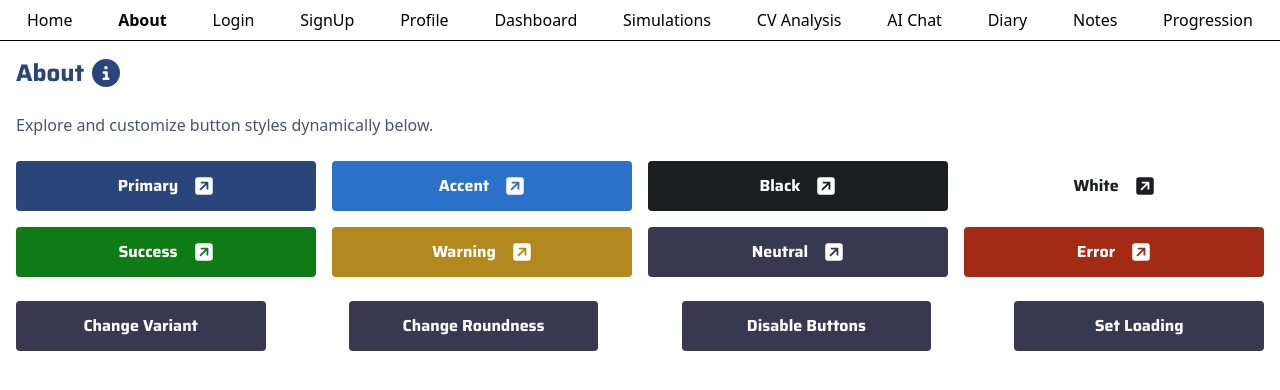
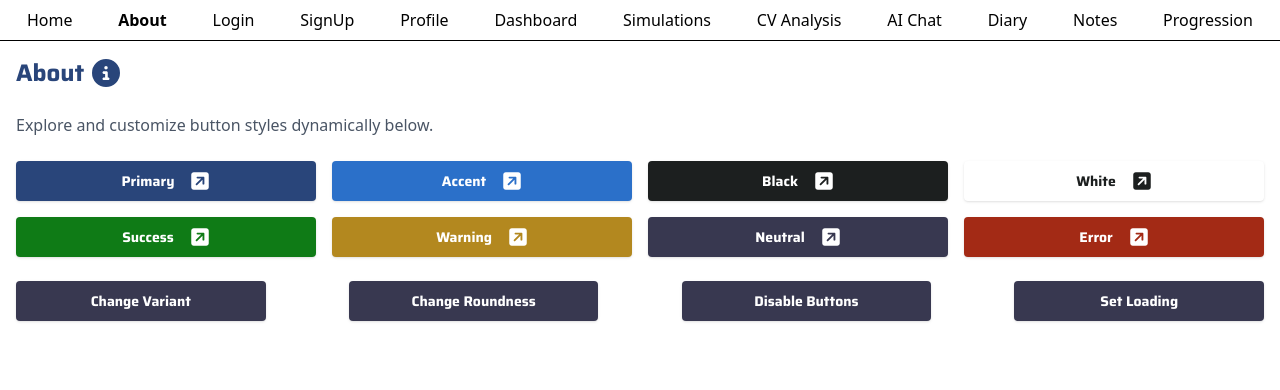
Before and after one commit to Tugduoff/TalkUp.AI, a React (Vite) app in the folder web/: page /about in a window 1280 px wide. Shown: the top 390 px of the page. Built offline with nearby package versions, Linux system fonts and the light colour scheme; no server answers.

Commit message:
feat: use cva for variants of the button component

```diff
--- a/web/src/components/atoms/button/index.tsx
+++ b/web/src/components/atoms/button/index.tsx
@@ -1,57 +1,65 @@
-import { ButtonProps, ButtonVariant } from './types';
+import { cn } from '@/utils/cn';
+import React from 'react';
+
+import { ButtonProps } from './types';
 import { buttonVariants } from './variants';
-import { twMerge } from 'tailwind-merge';
-
-interface Props extends ButtonProps {
-  variant?: ButtonVariant;
-}
 
 /**
- * A customizable button component that supports different variants and states.
+ * A customizable button component that supports different variants, colors, and sizes.
  *
  * @component
  * @param {Object} props - The component props
- * @param {'contained' | 'outlined' | 'text'} [props.variant='contained'] - The visual style variant of the button
- * @param {'primary' | 'accent' | 'black' | 'white' | 'error' | 'warning' | 'neutral' | 'success'} [props.color='primary'] - The color scheme of the button
+ * @param {'contained' | 'outlined' | 'text'} [props.variant='contained'] - The visual style variant
+ * @param {'primary' | 'accent' | 'black' | 'white' | 'error' | 'warning' | 'neutral' | 'success'} [props.color='primary'] - The color scheme
+ * @param {'sm' | 'md' | 'lg'} [props.size='md'] - The size of the button
+ * @param {boolean} [props.loading=false] - Whether to show a loading indicator
  * @param {boolean} [props.disabled=false] - Whether the button is disabled
- * @param {boolean} [props.loading=false] - Whether to show a loading indicator
  * @param {React.ReactNode} props.children - The content to be displayed inside the button
- * @param {Function} [props.onClick=() => {}] - Callback fired when the button is clicked
- * @param {Object} props.props - Additional HTML button attributes to be spread to the button element
+ * @param {string} [props.className] - Additional CSS classes
  *
  * @returns {JSX.Element} The button component
  */
-export const Button = ({
-  variant = 'contained',
-  color = 'primary',
+export const Button = React.forwardRef<HTMLButtonElement, ButtonProps>(
+  (
+    {
+      variant,
+      color,
+      size,
+      loading = false,
       disabled = false,
-  loading = false,
+      className,
       children,
-  onClick = () => {},
       ...props
-}: Props) => {
-  const styles = twMerge(
+    },
+    ref,
+  ) => {
+    const isDisabled = disabled || loading;
+
+    return (
+      <button
+        ref={ref}
+        className={cn(
           buttonVariants({
             variant,
             color,
+            size,
             disabled,
-      loading
+            loading,
           }),
-    props.className
-  );
-
-  return (
-    <button
+          className,
+        )}
+        disabled={isDisabled}
+        aria-disabled={isDisabled}
+        aria-busy={loading}
         {...props}
-      className={styles}
-      disabled={disabled || loading}
-      onClick={disabled || loading ? undefined : onClick}
-      role="button"
-      aria-disabled={disabled || loading}
-      aria-busy={loading}
       >
-      {loading && !disabled && <span className="loader" />}
+        {loading && (
+          <div className="mr-2 h-4 w-4 animate-spin rounded-full border-2 border-current border-t-transparent" />
+        )}
         {children}
       </button>
     );
-};
+  },
+);
+
+Button.displayName = 'Button';
--- a/web/src/components/atoms/button/types.ts
+++ b/web/src/components/atoms/button/types.ts
@@ -9,11 +9,13 @@ export type ButtonColor =
   | 'neutral'
   | 'error';
 
+export type ButtonSize = 'sm' | 'md' | 'lg';
+
 export interface ButtonProps
   extends React.ButtonHTMLAttributes<HTMLButtonElement> {
+  variant?: ButtonVariant;
   color?: ButtonColor;
-  disabled?: boolean;
+  size?: ButtonSize;
   loading?: boolean;
   children?: React.ReactNode;
-  onClick?: () => void;
 }
--- a/web/src/components/atoms/button/variants/contained.tsx
+++ /dev/null
@@ -1,38 +0,0 @@
-import { ButtonProps as Props } from '../types';
-
-/**
- * A contained button component with customizable color, disabled and loading states.
- *
- * @component
- * @param {Object} props - The component props.
- * @param {'primary' | 'accent' | 'black' | 'white' | 'error' | 'warning' | 'neutral' | 'success'} [props.color='primary'] - The color scheme of the button
- * @param {boolean} [props.disabled=false] - Whether the button is disabled.
- * @param {boolean} [props.loading=false] - Whether the button is in a loading state.
- * @param {React.ReactNode} props.children - The content to be rendered inside the button.
- * @param {Function} [props.onClick=() => {}] - The function to call when the button is clicked.
- * @param {Object} props.props - Additional HTML button attributes to be spread to the button element
- *
- * @returns {JSX.Element} A styled button component with the specified properties.
- */
-export const ContainedButton = ({
-  color = 'primary',
-  disabled = false,
-  loading = false,
-  children,
-  onClick,
-  ...props
-}: Props) => {
-  return (
-    <button
-      {...props}
-      role="button"
-      className={`border border-transparent bg-${color} ${color === 'white' ? 'text-black' : 'text-white'} py-3 px-5 cursor-pointer ${disabled ? 'opacity-50 !cursor-not-allowed !bg-disabled hover:!bg-disabled active:!bg-disabled !text-black' : ''} ${loading ? 'cursor-wait' : `hover:bg-${color}-hover active:bg-${color}-active`} ${props.className || ''}`}
-      onClick={disabled || loading ? undefined : onClick}
-      disabled={disabled || loading}
-      aria-disabled={disabled || loading}
-      aria-busy={loading}
-    >
-      {children}
-    </button>
-  );
-};
--- a/web/src/components/atoms/button/variants/index.ts
+++ b/web/src/components/atoms/button/variants/index.ts
@@ -1,171 +1,225 @@
-import { cva, type VariantProps } from 'class-variance-authority';
+import { type VariantProps, cva } from 'class-variance-authority';
 
 export const buttonVariants = cva(
   // Base styles
-  "py-3 px-5 cursor-pointer border transition-colors focus:outline-none disabled:opacity-50 disabled:cursor-not-allowed",
+  [
+    'inline-flex items-center justify-center gap-2',
+    'rounded-md font-medium text-sm cursor-pointer',
+    'transition-all duration-200 ease-in-out',
+    'focus:outline-none focus:ring-2 focus:ring-offset-2',
+  ],
   {
     variants: {
       variant: {
-        contained: "border-transparent text-white",
-        outlined: "border-2 bg-transparent",
-        text: "border-transparent bg-transparent",
+        contained: 'border-transparent text-white shadow-sm hover:shadow-md',
+        outlined: 'border-2 bg-transparent shadow-sm',
+        text: 'border-transparent bg-transparent',
       },
       color: {
-        primary: "",
-        accent: "",
-        black: "",
-        white: "",
-        success: "",
-        warning: "",
-        neutral: "",
-        error: "",
+        primary: '',
+        accent: '',
+        black: '',
+        white: '',
+        success: '',
+        warning: '',
+        neutral: '',
+        error: '',
+      },
+      size: {
+        sm: 'h-8 px-3 text-xs',
+        md: 'h-10 px-4 py-2',
+        lg: 'h-12 px-6 py-3 text-base',
       },
       disabled: {
-        true: "opacity-50 cursor-not-allowed",
-        false: "",
+        true: 'opacity-50 cursor-not-allowed',
+        false: '',
       },
       loading: {
-        true: "cursor-wait",
-        false: "",
+        true: 'cursor-wait',
+        false: '',
       },
     },
     compoundVariants: [
       // Contained variants
       {
-        variant: "contained",
-        color: "primary",
-        className: "bg-primary text-white hover:bg-primary-hover active:bg-primary-active focus:ring-2 focus:ring-primary-weak focus:ring-offset-2",
+        variant: 'contained',
+        color: 'primary',
+        className:
+          'bg-primary text-white hover:bg-primary-hover active:bg-primary-active focus:ring-2 focus:ring-primary-weak focus:ring-offset-2',
       },
       {
-        variant: "contained",
-        color: "accent",
-        className: "bg-accent text-white hover:bg-accent-hover active:bg-accent-active focus:ring-2 focus:ring-accent-weak focus:ring-offset-2",
+        variant: 'contained',
+        color: 'accent',
+        className:
+          'bg-accent text-white hover:bg-accent-hover active:bg-accent-active focus:ring-2 focus:ring-accent-weak focus:ring-offset-2',
       },
       {
-        variant: "contained",
-        color: "black",
-        className: "bg-black text-white hover:bg-black-hover active:bg-black-active focus:ring-2 focus:ring-gray-400 focus:ring-offset-2",
+        variant: 'contained',
+        color: 'black',
+        className:
+          'bg-black text-white hover:bg-black-hover active:bg-black-active focus:ring-2 focus:ring-gray-400 focus:ring-offset-2',
       },
       {
-        variant: "contained",
-        color: "white",
-        className: "bg-white text-black hover:bg-white-hover active:bg-white-active focus:ring-2 focus:ring-gray-300 focus:ring-offset-2",
+        variant: 'contained',
+        color: 'white',
+        className:
+          'bg-white text-black hover:bg-white-hover active:bg-white-active focus:ring-2 focus:ring-gray-300 focus:ring-offset-2',
       },
       {
-        variant: "contained",
-        color: "success",
-        className: "bg-success text-white hover:bg-success-hover active:bg-success-active focus:ring-2 focus:ring-success-weak focus:ring-offset-2",
+        variant: 'contained',
+        color: 'success',
+        className:
+          'bg-success text-white hover:bg-success-hover active:bg-success-active focus:ring-2 focus:ring-success-weak focus:ring-offset-2',
       },
       {
-        variant: "contained",
-        color: "warning",
-        className: "bg-warning text-white hover:bg-warning-hover active:bg-warning-active focus:ring-2 focus:ring-warning-weak focus:ring-offset-2",
+        variant: 'contained',
+        color: 'warning',
+        className:
+          'bg-warning text-white hover:bg-warning-hover active:bg-warning-active focus:ring-2 focus:ring-warning-weak focus:ring-offset-2',
       },
       {
-        variant: "contained",
-        color: "neutral",
-        className: "bg-neutral text-white hover:bg-neutral-hover active:bg-neutral-active focus:ring-2 focus:ring-neutral-weak focus:ring-offset-2",
+        variant: 'contained',
+        color: 'neutral',
+        className:
+          'bg-neutral text-white hover:bg-neutral-hover active:bg-neutral-active focus:ring-2 focus:ring-neutral-weak focus:ring-offset-2',
       },
       {
-        variant: "contained",
-        color: "error",
-        className: "bg-error text-white hover:bg-error-hover active:bg-error-active focus:ring-2 focus:ring-error-weak focus:ring-offset-2",
+        variant: 'contained',
+        color: 'error',
+        className:
+          'bg-error text-white hover:bg-error-hover active:bg-error-active focus:ring-2 focus:ring-error-weak focus:ring-offset-2',
       },
       // Outlined variants
       {
-        variant: "outlined",
-        color: "primary",
-        className: "border-primary text-primary hover:border-primary-hover hover:text-primary-hover hover:bg-primary-weaker active:border-primary-active active:text-primary-active active:bg-primary-weak focus:ring-2 focus:ring-primary-weak focus:ring-offset-2",
+        variant: 'outlined',
+        color: 'primary',
+        className:
+          'border-primary text-primary hover:border-primary-hover hover:text-primary-hover hover:bg-primary-weaker active:border-primary-active active:text-primary-active active:bg-primary-weak focus:ring-2 focus:ring-primary-weak focus:ring-offset-2',
       },
       {
-        variant: "outlined",
-        color: "accent",
-        className: "border-accent text-accent hover:border-accent-hover hover:text-accent-hover hover:bg-accent-weaker active:border-accent-active active:text-accent-active active:bg-accent-weak focus:ring-2 focus:ring-accent-weak focus:ring-offset-2",
+        variant: 'outlined',
+        color: 'accent',
+        className:
+          'border-accent text-accent hover:border-accent-hover hover:text-accent-hover hover:bg-accent-weaker active:border-accent-active active:text-accent-active active:bg-accent-weak focus:ring-2 focus:ring-accent-weak focus:ring-offset-2',
       },
       {
-        variant: "outlined",
-        color: "black",
-        className: "border-black text-black hover:border-black-hover hover:text-black-hover hover:bg-black-weaker active:border-black-active active:text-black-active active:bg-black-weak focus:ring-2 focus:ring-gray-400 focus:ring-offset-2",
+        variant: 'outlined',
+        color: 'black',
+        className:
+          'border-black text-black hover:border-black-hover hover:text-black-hover hover:bg-black-weaker active:border-black-active active:text-black-active active:bg-black-weak focus:ring-2 focus:ring-gray-400 focus:ring-offset-2',
       },
       {
-        variant: "outlined",
-        color: "white",
-        className: "border-black text-black hover:border-black-hover hover:text-black-hover hover:bg-black-weaker active:border-black-active active:text-black-active active:bg-black-weak focus:ring-2 focus:ring-gray-300 focus:ring-offset-2",
+        variant: 'outlined',
+        color: 'white',
+        className:
+          'border-black text-black hover:border-black-hover hover:text-black-hover hover:bg-black-weaker active:border-black-active active:text-black-active active:bg-black-weak focus:ring-2 focus:ring-gray-300 focus:ring-offset-2',
       },
       {
-        variant: "outlined",
-        color: "success",
-        className: "border-success text-success hover:border-success-hover hover:text-success-hover hover:bg-success-weaker active:border-success-active active:text-success-active active:bg-success-weak focus:ring-2 focus:ring-success-weak focus:ring-offset-2",
+        variant: 'outlined',
+        color: 'success',
+        className:
+          'border-success text-success hover:border-success-hover hover:text-success-hover hover:bg-success-weaker active:border-success-active active:text-success-active active:bg-success-weak focus:ring-2 focus:ring-success-weak focus:ring-offset-2',
       },
       {
-        variant: "outlined",
-        color: "warning",
-        className: "border-warning text-warning hover:border-warning-hover hover:text-warning-hover hover:bg-warning-weaker active:border-warning-active active:text-warning-active active:bg-warning-weak focus:ring-2 focus:ring-warning-weak focus:ring-offset-2",
+        variant: 'outlined',
+        color: 'warning',
+        className:
+          'border-warning text-warning hover:border-warning-hover hover:text-warning-hover hover:bg-warning-weaker active:border-warning-active active:text-warning-active active:bg-warning-weak focus:ring-2 focus:ring-warning-weak focus:ring-offset-2',
       },
       {
-        variant: "outlined",
-        color: "neutral",
-        className: "border-neutral text-neutral hover:border-neutral-hover hover:text-neutral-hover hover:bg-neutral-weaker active:border-neutral-active active:text-neutral-active active:bg-neutral-weak focus:ring-2 focus:ring-neutral-weak focus:ring-offset-2",
+        variant: 'outlined',
+        color: 'neutral',
+        className:
+          'border-neutral text-neutral hover:border-neutral-hover hover:text-neutral-hover hover:bg-neutral-weaker active:border-neutral-active active:text-neutral-active active:bg-neutral-weak focus:ring-2 focus:ring-neutral-weak focus:ring-offset-2',
       },
       {
-        variant: "outlined",
-        color: "error",
-        className: "border-error text-error hover:border-error-hover hover:text-error-hover hover:bg-error-weaker active:border-error-active active:text-error-active active:bg-error-weak focus:ring-2 focus:ring-error-weak focus:ring-offset-2",
+        variant: 'outlined',
+        color: 'error',
+        className:
+          'border-error text-error hover:border-error-hover hover:text-error-hover hover:bg-error-weaker active:border-error-active active:text-error-active active:bg-error-weak focus:ring-2 focus:ring-error-weak focus:ring-offset-2',
       },
       // Text variants
       {
-        variant: "text",
-        color: "primary",
-        className: "text-primary hover:text-primary-hover hover:bg-primary-weaker active:text-primary-active active:bg-primary-weak focus:ring-2 focus:ring-primary-weak focus:ring-offset-2",
+        variant: 'text',
+        color: 'primary',
+        className:
+          'text-primary hover:text-primary-hover hover:bg-primary-weaker active:text-primary-active active:bg-primary-weak focus:ring-2 focus:ring-primary-weak focus:ring-offset-2',
       },
       {
-        variant: "text",
-        color: "accent",
-        className: "text-accent hover:text-accent-hover hover:bg-accent-weaker active:text-accent-active active:bg-accent-weak focus:ring-2 focus:ring-accent-weak focus:ring-offset-2",
+        variant: 'text',
+        color: 'accent',
+        className:
+          'text-accent hover:text-accent-hover hover:bg-accent-weaker active:text-accent-active active:bg-accent-weak focus:ring-2 focus:ring-accent-weak focus:ring-offset-2',
       },
       {
-        variant: "text",
-        color: "black",
-        className: "text-black hover:text-black-hover hover:bg-black-weaker active:text-black-active active:bg-black-weak focus:ring-2 focus:ring-gray-400 focus:ring-offset-2",
+        variant: 'text',
+        color: 'black',
+        className:
+          'text-black hover:text-black-hover hover:bg-black-weaker active:text-black-active active:bg-black-weak focus:ring-2 focus:ring-gray-400 focus:ring-offset-2',
       },
       {
-        variant: "text",
-        color: "white",
-        className: "text-black hover:text-black-hover hover:bg-black-weaker active:text-black-active active:bg-black-weak focus:ring-2 focus:ring-gray-300 focus:ring-offset-2",
+        variant: 'text',
+        color: 'white',
+        className:
+          'text-black hover:text-black-hover hover:bg-black-weaker active:text-black-active active:bg-black-weak focus:ring-2 focus:ring-gray-300 focus:ring-offset-2',
       },
       {
-        variant: "text",
-        color: "success",
-        className: "text-success hover:text-success-hover hover:bg-success-weaker active:text-success-active active:bg-success-weak focus:ring-2 focus:ring-success-weak focus:ring-offset-2",
+        variant: 'text',
+        color: 'success',
+        className:
+          'text-success hover:text-success-hover hover:bg-success-weaker active:text-success-active active:bg-success-weak focus:ring-2 focus:ring-success-weak focus:ring-offset-2',
       },
       {
-        variant: "text",
-        color: "warning",
-        className: "text-warning hover:text-warning-hover hover:bg-warning-weaker active:text-warning-active active:bg-warning-weak focus:ring-2 focus:ring-warning-weak focus:ring-offset-2",
+        variant: 'text',
+        color: 'warning',
+        className:
+          'text-warning hover:text-warning-hover hover:bg-warning-weaker active:text-warning-active active:bg-warning-weak focus:ring-2 focus:ring-warning-weak focus:ring-offset-2',
       },
       {
-        variant: "text",
-        color: "neutral",
-        className: "text-neutral hover:text-neutral-hover hover:bg-neutral-weaker active:text-neutral-active active:bg-neutral-weak focus:ring-2 focus:ring-neutral-weak focus:ring-offset-2",
+        variant: 'text',
+        color: 'neutral',
+        className:
+          'text-neutral hover:text-neutral-hover hover:bg-neutral-weaker active:text-neutral-active active:bg-neutral-weak focus:ring-2 focus:ring-neutral-weak focus:ring-offset-2',
       },
       {
-        variant: "text",
-        color: "error",
-        className: "text-error hover:text-error-hover hover:bg-error-weaker active:text-error-active active:bg-error-weak focus:ring-2 focus:ring-error-weak focus:ring-offset-2",
+        variant: 'text',
+        color: 'error',
+        className:
+          'text-error hover:text-error-hover hover:bg-error-weaker active:text-error-active active:bg-error-weak focus:ring-2 focus:ring-error-weak focus:ring-offset-2',
       },
-      // Disabled state overrides
+      // Disabled variants - prevent hover effects
       {
         disabled: true,
-        className: "opacity-50 cursor-not-allowed bg-disabled hover:bg-disabled active:bg-disabled text-black border-disabled",
+        variant: 'contained',
+        className:
+          'opacity-50 cursor-not-allowed bg-gray-400 hover:bg-gray-400 active:bg-gray-400 text-gray-600 hover:text-gray-600 active:text-gray-600 shadow-none hover:shadow-none focus:ring-0',
+      },
+      {
+        disabled: true,
+        variant: 'outlined',
+        className:
+          'opacity-50 cursor-not-allowed border-gray-300 text-gray-400 hover:border-gray-300 hover:text-gray-400 hover:bg-transparent active:border-gray-300 active:text-gray-400 active:bg-transparent focus:ring-0',
+      },
+      {
+        disabled: true,
+        variant: 'text',
+        className:
+          'opacity-50 cursor-not-allowed text-gray-400 hover:text-gray-400 hover:bg-transparent active:text-gray-400 active:bg-transparent focus:ring-0',
+      },
+      // Loading state
+      {
+        loading: true,
+        className: '!cursor-wait relative',
       },
     ],
     defaultVariants: {
-      variant: "contained",
-      color: "primary",
+      variant: 'contained',
+      color: 'primary',
+      size: 'md',
       disabled: false,
       loading: false,
     },
-  }
+  },
 );
 
 export type ButtonVariants = VariantProps<typeof buttonVariants>;
--- a/web/src/components/atoms/button/variants/outlined.tsx
+++ /dev/null
@@ -1,38 +0,0 @@
-import { ButtonProps as Props } from '../types';
-
-/**
- * OutlinedButton component provides a styled button with an outline appearance.
- *
- * @component
- * @param {Object} props - The component props
- * @param {'primary' | 'accent' | 'black' | 'white' | 'error' | 'warning' | 'neutral' | 'success'} [props.color='primary'] - The color scheme of the button
- * @param {boolean} [props.disabled=false] - Whether the button is disabled
- * @param {boolean} [props.loading=false] - Whether the button is in a loading state
- * @param {React.ReactNode} props.children - The content to be displayed inside the button
- * @param {Function} [props.onClick=() => {}] - Function to be called when the button is clicked
- * @param {Object} props.props - Additional HTML button attributes to be spread to the button element
- *
- * @returns {JSX.Element} A styled button component with outline appearance
- */
-export const OutlinedButton = ({
-  color = 'primary',
-  disabled = false,
-  loading = false,
-  children,
-  onClick,
-  ...props
-}: Props) => {
-  return (
-    <button
-      {...props}
-      role="button"
-      className={`border-${color} border text-${color} ${color === 'white' || color === 'black' ? '!text-black !border-black' : ''} py-3 px-5 cursor-pointer ${disabled ? 'opacity-50 !cursor-not-allowed !border-disabled !bg-transparent !text-disabled' : ''} ${loading ? 'cursor-wait' : `hover:border-${color}-hover active:border-${color}-active hover:text-${color}-hover active:text-${color}-active hover:bg-${color}-weaker active:bg-${color}-weak`} ${props.className || ''}`}
-      onClick={disabled || loading ? undefined : onClick}
-      disabled={disabled || loading}
-      aria-disabled={disabled || loading}
-      aria-busy={loading}
-    >
-      {children}
-    </button>
-  );
-};
--- a/web/src/components/atoms/button/variants/text.tsx
+++ /dev/null
@@ -1,38 +0,0 @@
-import { ButtonProps as Props } from '../types';
-
-/**
- * A button component with text styling.
- *
- * @component
- * @param {Object} props - The properties for the TextButton component
- * @param {'primary' | 'accent' | 'black' | 'white' | 'error' | 'warning' | 'neutral' | 'success'} [props.color='primary'] - The color scheme of the button
- * @param {boolean} [props.disabled=false] - Whether the button is disabled
- * @param {boolean} [props.loading=false] - Whether the button is in a loading state
- * @param {React.ReactNode} props.children - The content to display inside the button
- * @param {Function} [props.onClick=() => {}] - The function to call when the button is clicked
- * @param {Object} props.props - Additional HTML button attributes to be spread to the button element
- *
- * @returns {JSX.Element} A styled button component
- */
-export const TextButton = ({
-  color = 'primary',
-  disabled = false,
-  loading = false,
-  children,
-  onClick,
-  ...props
-}: Props) => {
-  return (
-    <button
-      {...props}
-      role="button"
-      className={`border border-transparent text-${color} ${color === 'white' || color === 'black' ? '!text-black' : ''} py-3 px-5 cursor-pointer ${disabled ? 'opacity-50 !cursor-not-allowed !bg-transparent !text-disabled' : ''} ${loading ? 'cursor-wait' : `hover:text-${color}-hover active:text-${color}-active hover:bg-${color}-weaker active:bg-${color}-weak`} ${props.className || ''}`}
-      disabled={disabled || loading}
-      aria-disabled={disabled || loading}
-      aria-busy={loading}
-      onClick={disabled || loading ? undefined : onClick}
-    >
-      {children}
-    </button>
-  );
-};
```
Also changed, not shown: 1 other file (tests, documents, lock files or other folders). Lines whose indentation alone changed are shown as unchanged.
